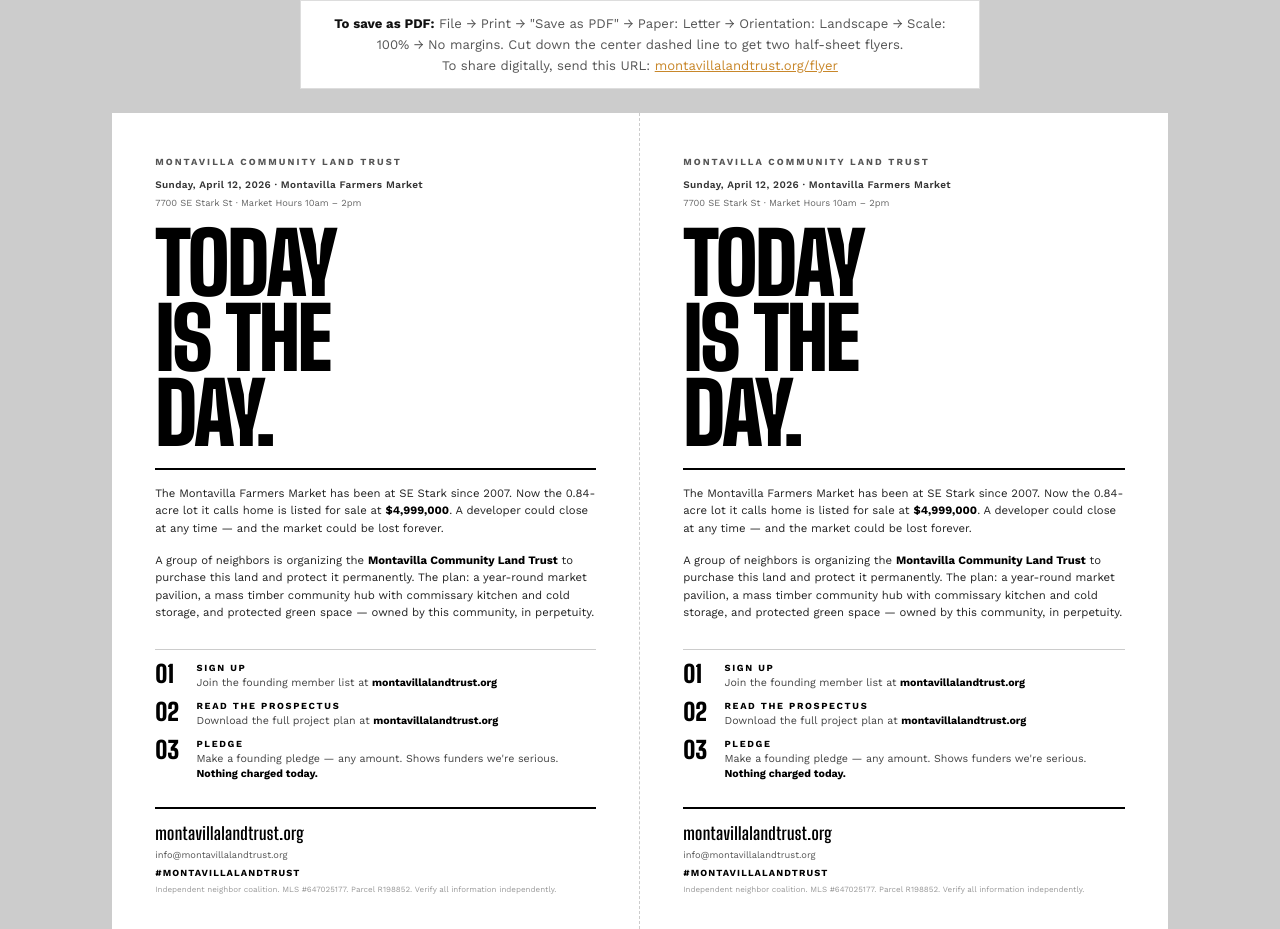
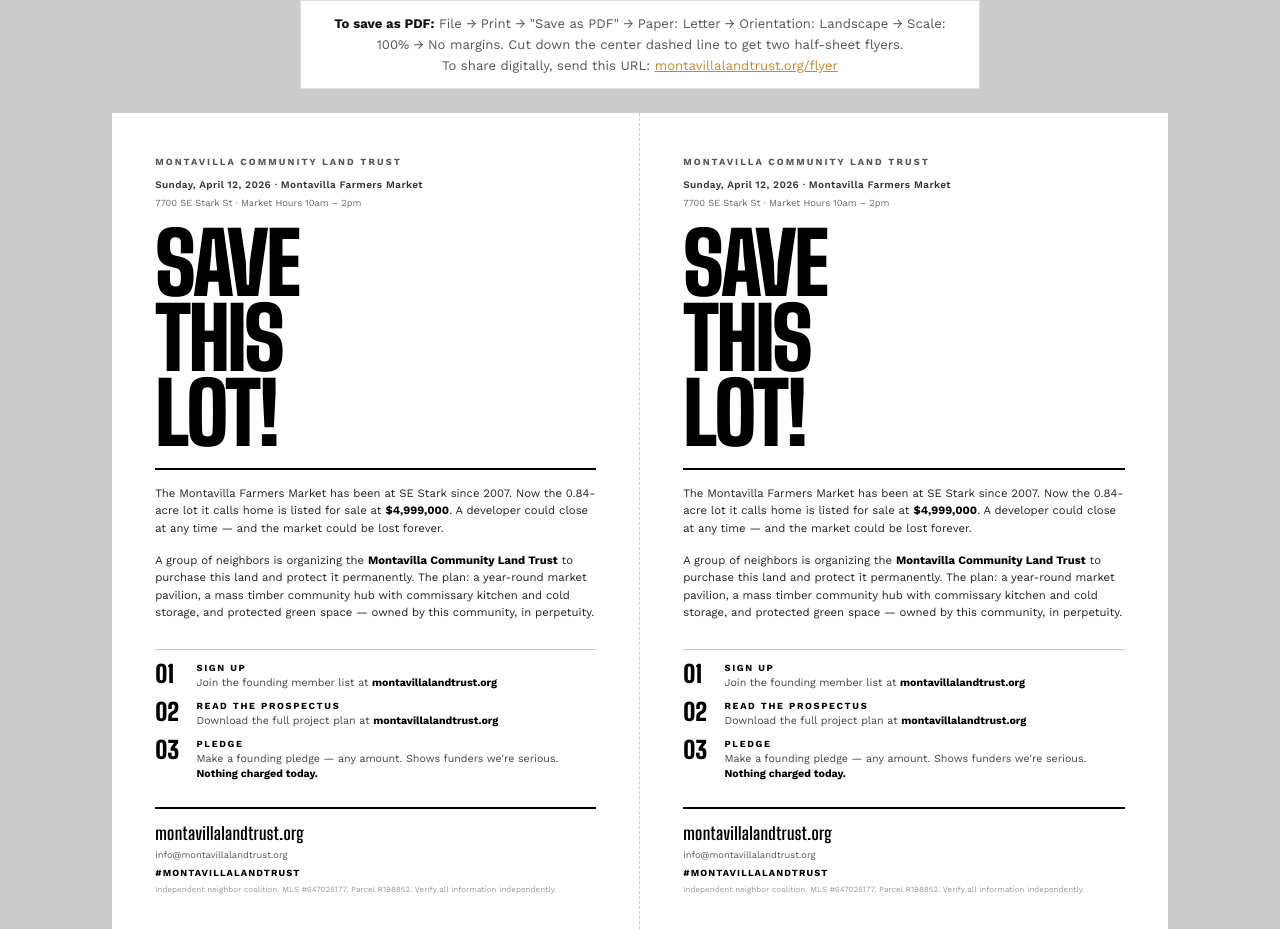
Before and after one commit to tbhogstrom/montavilla-clt, an Astro site: page /flyer in a window 1280 px wide. Built offline with nearby package versions, Linux system fonts and the light colour scheme; Astro itself is replaced by a stand-in of ours.

Commit message:
Update flyer headline to SAVE THIS LOT!

```diff
--- a/src/pages/flyer.astro
+++ b/src/pages/flyer.astro
@@ -143,7 +143,7 @@
     <p class="fl-date">Sunday, April 12, 2026 · Montavilla Farmers Market</p>
     <p class="fl-location">7700 SE Stark St · Market Hours 10am – 2pm</p>
 
-    <div class="fl-headline">TODAY<br>IS THE<br>DAY.</div>
+    <div class="fl-headline">SAVE<br>THIS<br>LOT!</div>
 
     <div class="fl-rule"></div>
 
@@ -199,7 +199,7 @@
     <p class="fl-date">Sunday, April 12, 2026 · Montavilla Farmers Market</p>
     <p class="fl-location">7700 SE Stark St · Market Hours 10am – 2pm</p>
 
-    <div class="fl-headline">TODAY<br>IS THE<br>DAY.</div>
+    <div class="fl-headline">SAVE<br>THIS<br>LOT!</div>
 
     <div class="fl-rule"></div>
 
```
